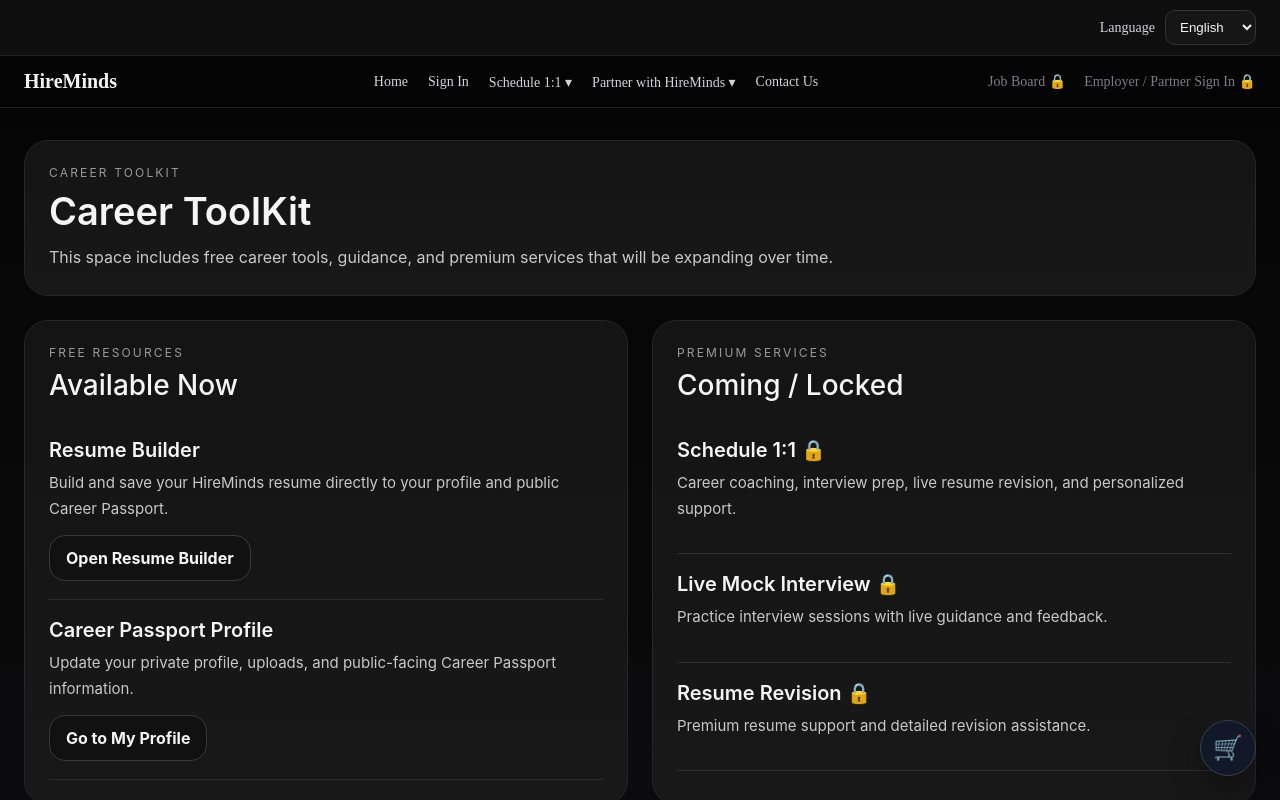
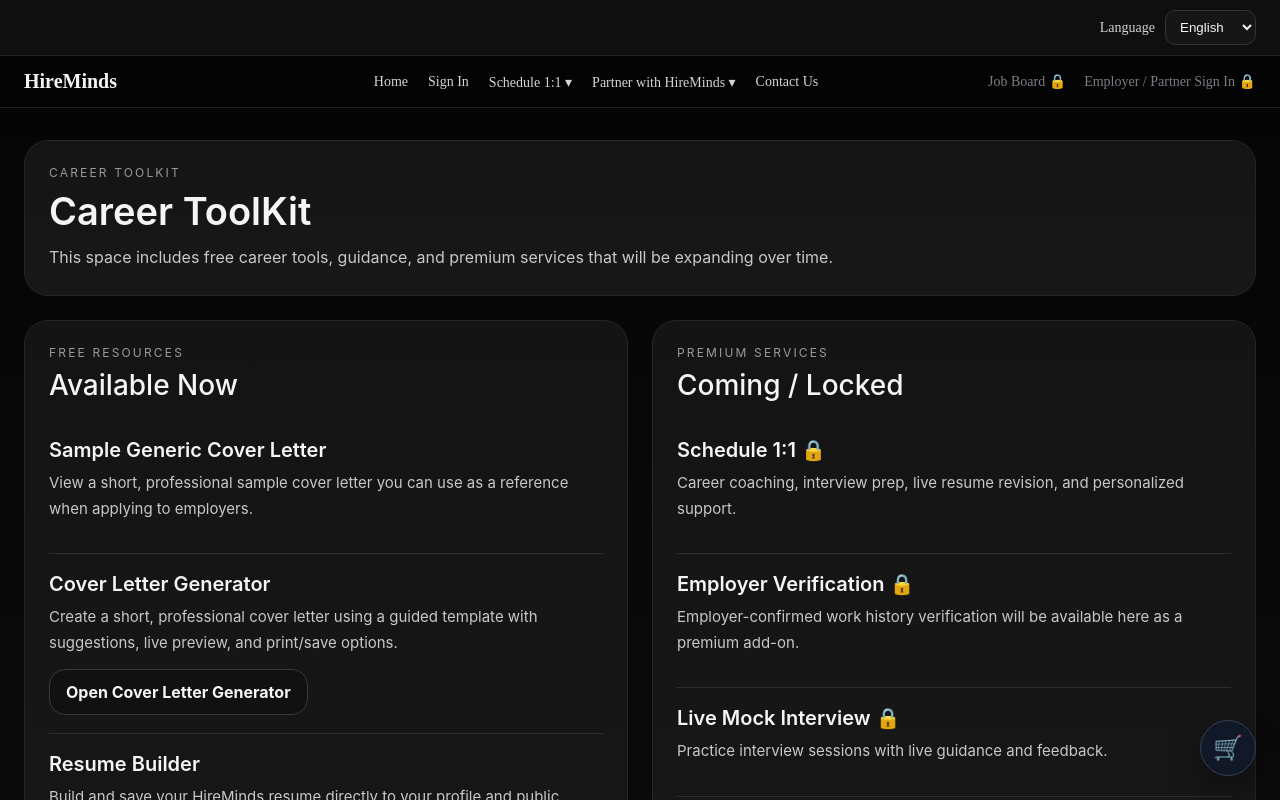
Before and after one commit to UrMizery/hireminds-platform, a Next.js app: page /career-toolkit in a window 1280 px wide. Shown: the top 800 px of the page. Built offline with nearby package versions, Linux system fonts and the light colour scheme; no server answers.

Commit message:
Update page.tsx

```diff
--- a/app/career-toolkit/page.tsx
+++ b/app/career-toolkit/page.tsx
@@ -16,6 +16,23 @@ export default function CareertoolKit() {
           <div style={styles.card}>
             <p style={styles.kicker}>Free Resources</p>
             <h2 style={styles.sectionTitle}>Available Now</h2>
+
+             <div style={styles.item}>
+      <h3 style={styles.itemTitle}>Sample Generic Cover Letter</h3>
+      <p style={styles.itemText}>
+        View a short, professional sample cover letter you can use as a reference when applying to employers.
+      </p>
+    </div>
+
+           <div style={styles.item}>
+  <h3 style={styles.itemTitle}>Cover Letter Generator</h3>
+  <p style={styles.itemText}>
+    Create a short, professional cover letter using a guided template with suggestions, live preview, and print/save options.
+  </p>
+  <a href="/cover-letter-generator" style={styles.linkButton}>
+    Open Cover Letter Generator
+  </a>
+</div>
 
             <div style={styles.item}>
               <h3 style={styles.itemTitle}>Resume Builder</h3>
@@ -48,6 +65,13 @@ export default function CareertoolKit() {
                 Career coaching, interview prep, live resume revision, and personalized support.
               </p>
             </div>
+
+            <div style={styles.item}>
+  <h3 style={styles.itemTitle}>Employer Verification 🔒</h3>
+  <p style={styles.itemText}>
+    Employer-confirmed work history verification will be available here as a premium add-on.
+  </p>
+</div>
 
             <div style={styles.item}>
               <h3 style={styles.itemTitle}>Live Mock Interview 🔒</h3>
```
